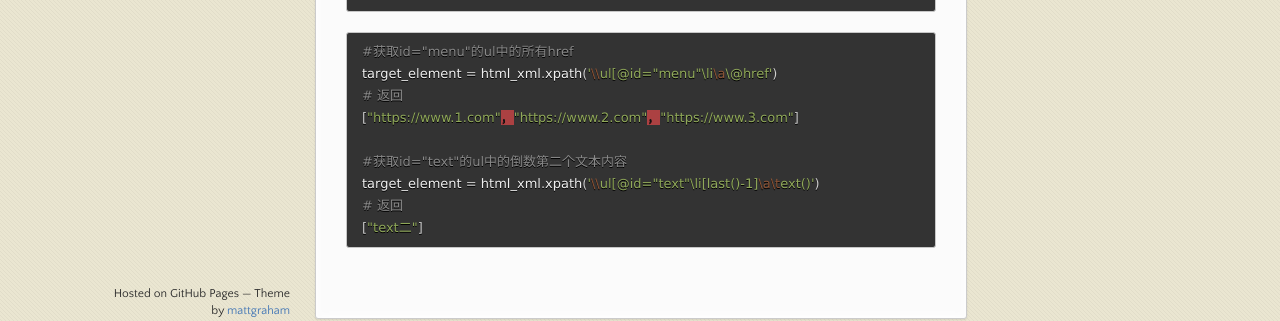
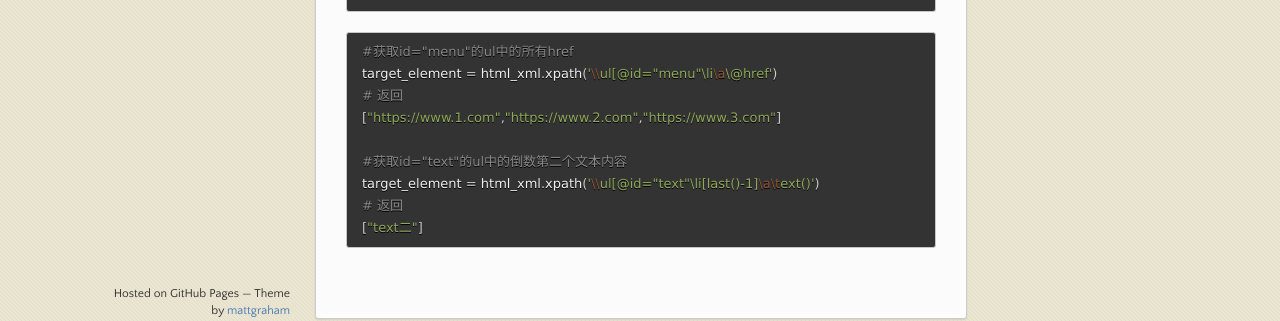
Before and after one commit to analy-liu/analy-liu.github.io, a Jekyll site: the page built from _posts/2022-07-25-Python_Lxml.md, in a window 1280 px wide and 900 px high, scrolled down 586 px. Shown: the part 541-862 px from the top of the window. Built offline with Jekyll 4.4.1, drawn with Linux system fonts in a browser that asks for light colours.

Commit message:
修改错误

```diff
--- a/_posts/2022-07-25-Python_Lxml.md
+++ b/_posts/2022-07-25-Python_Lxml.md
@@ -52,7 +52,7 @@ target_element = html_xml.xpath('xpath')
 #获取id="menu"的ul中的所有href
 target_element = html_xml.xpath('\\ul[@id="menu"\li\a\@href')
 # 返回
-["https://www.1.com"，"https://www.2.com"，"https://www.3.com"]
+["https://www.1.com","https://www.2.com","https://www.3.com"]
 
 #获取id="text"的ul中的倒数第二个文本内容
 target_element = html_xml.xpath('\\ul[@id="text"\li[last()-1]\a\text()')
```
